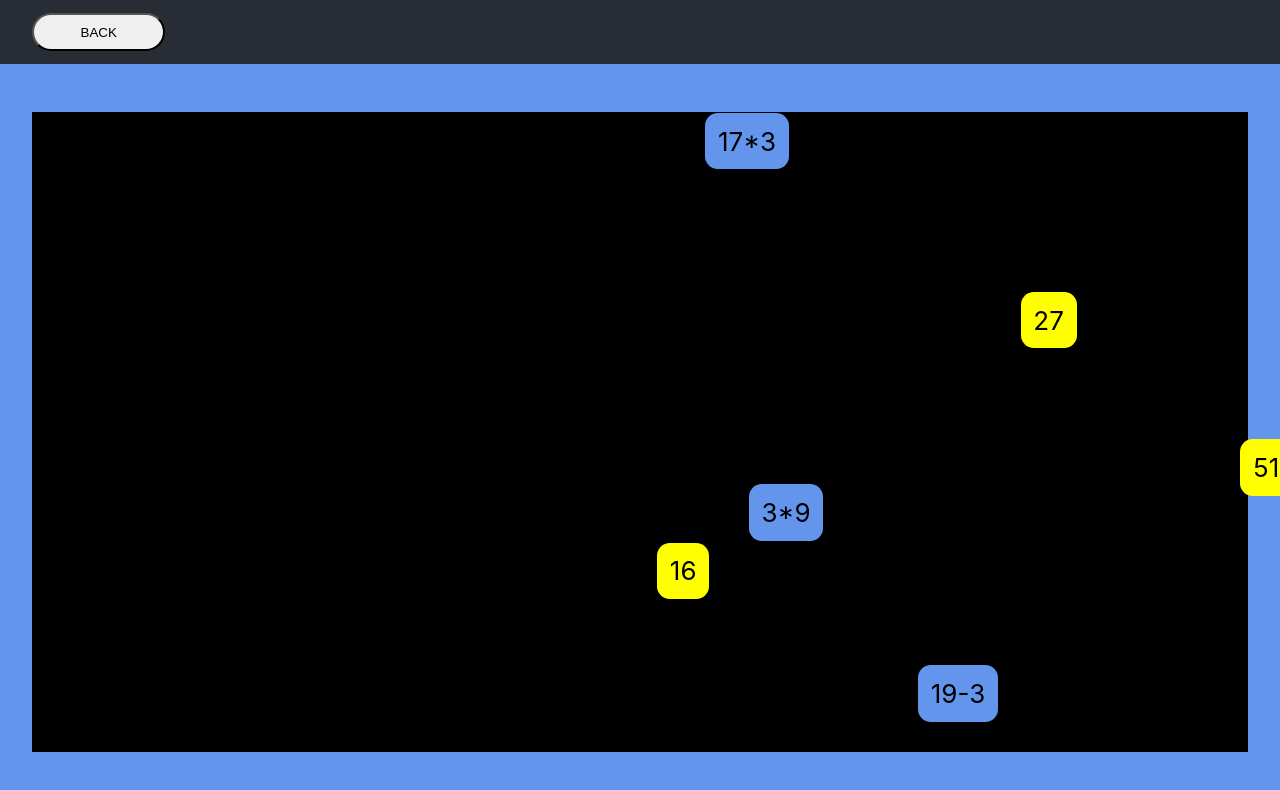
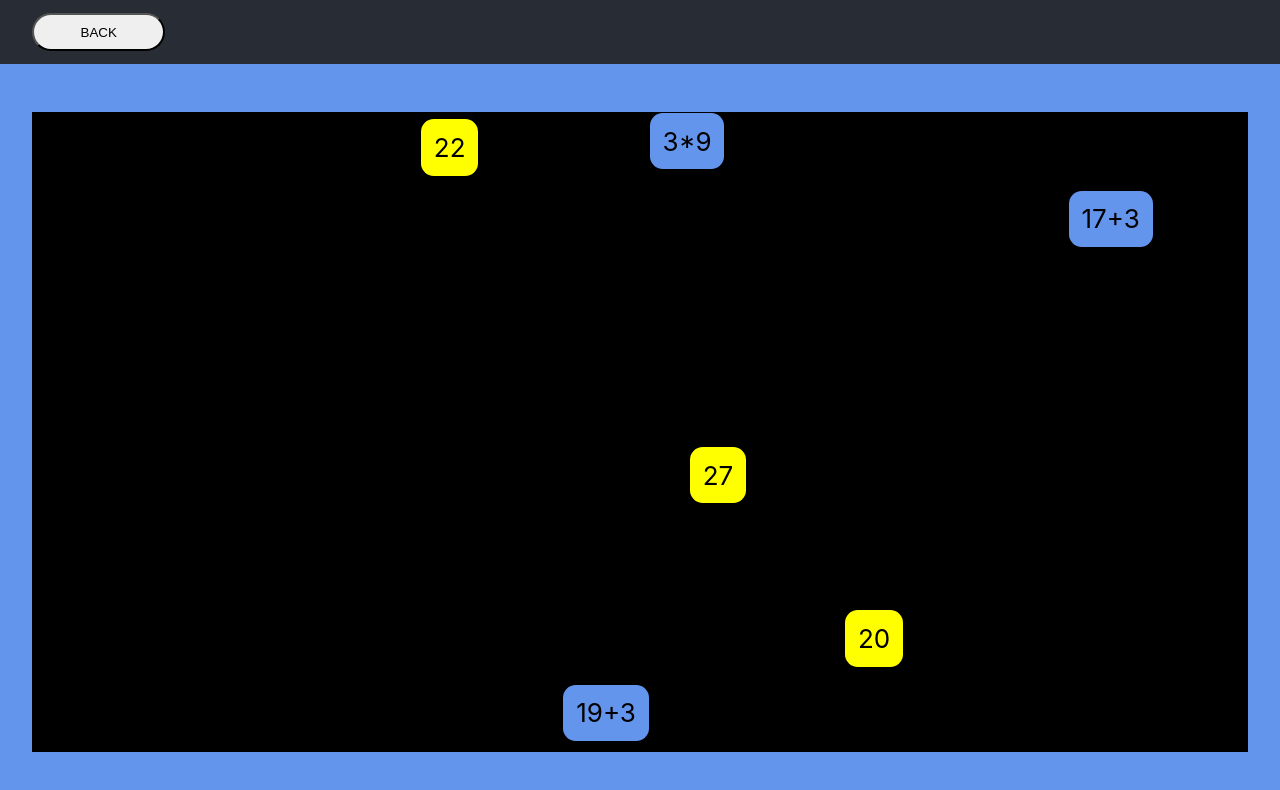
Before and after one commit to Creskendoll/bau-capstone, a React (Create React App) app: page / in a window 1280 px wide. Both pictures are taken after a click on the button "MATH". Shown: the top 790 px of the page. Built offline with nearby package versions, Linux system fonts and the light colour scheme.

Commit message:
math stuff

```diff
--- a/src/components/dots-game/DotsGame.tsx
+++ b/src/components/dots-game/DotsGame.tsx
@@ -30,34 +30,43 @@ const DotsGame = () => {
     setDots(newDots);
   };
 
+  // Light up the dots to show the sequence
   const runSequence = () => {
     setSequenceState(SequenceState.RUNNING);
 
+    // Light up each dot
     dots.forEach(async (dot, index) => {
       const newDot = Object.assign({}, dot);
       newDot.color = HIGHLIGHT_COLOR;
+      // Wait longer for the subsequent dots
       await sleep(1000 * (index + 1));
       updateDot(dot, newDot);
+      // How long a dot will stay highlighted
       await sleep(500);
       updateDot(newDot, dot);
+      // End the sequence
       if (index === dots.length - 1) setSequenceState(SequenceState.RAN);
     });
   };
 
-  const generateDots = (n : number) => {
+  const generateDots = (n: number) => {
+    // Generate dot models that contains the data to render a dot
     setDots(
       [...Array(n).keys()].map(index => {
-        const pos: CompPosition = {
-          top: Math.random(),
-          left: Math.random()
-        };
         return {
-          position: pos,
+          // CompPosition
+          // Values are between 0 and 1
+          // We want to be calculating real position when rendering the dot
+          position: {
+            top: Math.random(),
+            left: Math.random()
+          },
           color: DOT_COLOR,
           index: index
         };
       })
     );
+    // Reset sequence
     setSequenceState(SequenceState.NOT_RAN);
   };
 
@@ -65,10 +74,12 @@ const DotsGame = () => {
     // Defined in game-container.css
     // Subtract the size of the dots
     const dotSize = DOT_SIZE * windowSize.width * 1.2;
-    const containerH = (SCREEN_RATIO.H * windowSize.height) - dotSize;
-    const containerW = (SCREEN_RATIO.W  * windowSize.width) - dotSize;
+    // Calculate boundaries
+    const containerH = SCREEN_RATIO.H * windowSize.height - dotSize;
+    const containerW = SCREEN_RATIO.W * windowSize.width - dotSize;
 
     return dots.map((dot, index) => {
+      // Calcualte dot positions
       const pos: CompPosition = {
         top: dot.position.top * containerH,
         left: dot.position.left * containerW
@@ -77,7 +88,9 @@ const DotsGame = () => {
         <GameDot
           key={index}
           className={
-            dot.color === HIGHLIGHT_COLOR || dot.color === CORRECT_COLOR ? "circle expanded" : "circle"
+            dot.color === HIGHLIGHT_COLOR || dot.color === CORRECT_COLOR
+              ? "circle expanded"
+              : "circle"
           }
           color={dot.color}
           position={pos}
@@ -87,14 +100,22 @@ const DotsGame = () => {
     });
   };
 
-  const resetGame = async (newLevel : boolean) => {
+  const resetGame = async (nextLevel: boolean) => {
     await sleep(800);
     setUserClicks([]);
-    generateDots(newLevel ? dots.length+1 : 3);
+    // Reset the game if nextLevel is false
+    // Add another dot if true
+    generateDots(nextLevel ? dots.length + 1 : 3);
   };
 
   const onDotClick = async (dot: DotModel) => {
-    if (sequenceState === SequenceState.RAN && dot.color !== CORRECT_COLOR && dot.color !== WRONG_COLOR) {
+    // Can't click when running a sequence
+    // Can't click the same dot twice
+    if (
+      sequenceState === SequenceState.RAN &&
+      dot.color !== CORRECT_COLOR &&
+      dot.color !== WRONG_COLOR
+    ) {
       // Update the color of the clicked dot
       const newDot = Object.assign({}, dot);
 
@@ -102,28 +123,34 @@ const DotsGame = () => {
         newDot.color = CORRECT_COLOR;
         setUserClicks(userClicks.concat([dot]));
         updateDot(dot, newDot);
-        if (dot.index + 1 === dots.length) {
-          resetGame(true);
-        }
+        // Proceed to the next level
+        if (dot.index + 1 === dots.length) resetGame(true);
       } else {
         newDot.color = WRONG_COLOR;
         updateDot(dot, newDot);
+        // Reset game
         resetGame(false);
       }
     }
   };
 
+  // Component did mount
   useEffect(() => {
+    // Set window dims
     updateWindowDimensions();
+    // Set {dots} state
     generateDots(3);
     window.addEventListener("resize", updateWindowDimensions);
   }, []);
 
+  // Component did update
+  // Run the sequence here since dot generation is async
+  // We have to wait until {dots} state is populated
   const mounted = useRef({});
   useEffect(() => {
     if (!mounted.current) mounted.current = true;
     else if (sequenceState === SequenceState.NOT_RAN && dots.length > 0)
-      runSequence();
+      runSequence(); // Run the initial sequence
   });
 
   return <div className="dots-game-area">{getDots()}</div>;
--- a/src/components/math-game/Answer.tsx
+++ b/src/components/math-game/Answer.tsx
@@ -1,25 +1,27 @@
 import React from "react";
-import CompPosition from "../../misc/CompPosition";
+import QuestionModel from "./QuestionModel";
 
 interface Props {
-  answer: string;
-  position: CompPosition;
+  model: QuestionModel;
+  onClick: () => void;
+  className: string;
 }
 
 const Answer = (props: Props) => {
   const style = {
-    ...props.position,
+    ...props.model.answer!!.position,
     ...{
-      background: "yellow",
-      position: "absolute",
-      justifyContent: "center",
-      alignItems: "center"
+      position: "absolute"
     }
   };
 
   return (
-    <div style={style as any} className="question">
-      <span>{props.answer}</span>
+    <div
+      onClick={props.onClick}
+      style={style as any}
+      className={props.className}
+    >
+      <span>{props.model.answer!!.value.toString()}</span>
     </div>
   );
 };
--- a/src/components/math-game/MathGame.tsx
+++ b/src/components/math-game/MathGame.tsx
@@ -1,14 +1,16 @@
-import React, { useState, useEffect } from "react";
+import React, { useState, useEffect, useRef } from "react";
 import QuestionModel from "./QuestionModel";
 import Question from "./Question";
-import CompPosition from "../../misc/CompPosition";
-import { SCREEN_RATIO, DOT_SIZE } from "../dots-game/DotGameConstants";
+import { SCREEN_RATIO } from "../dots-game/DotGameConstants";
 import "../../style/math-game.css";
 import Answer from "./Answer";
+import { pickRand } from "../../misc/Helpers";
+import { CHAR_LENGTH, CELL_HEIGHT } from "./MathGameConstants";
 
 const MathGame = () => {
   const [questions, setQuestions] = useState<QuestionModel[]>([]);
   const [windowSize, setWindowSize] = useState({ width: 0, height: 0 });
+  const [userClicks, setUserClicks] = useState<QuestionModel[]>([]);
 
   const updateWindowDimensions = () => {
     setWindowSize({ width: window.innerWidth, height: window.innerHeight });
@@ -16,77 +18,149 @@ const MathGame = () => {
 
   const operators = ["-", "+", "*"];
 
-  const calculateResult = (question: string) => {
-    return eval(question);
-  };
+  const calculateResult = (question: string): number => eval(question);
 
-  const generateQuestion = (length: number): QuestionModel => {
-    const operator = () => {
-      const randIndex = Math.floor(Math.random() * operators.length);
-      return operators[randIndex];
-    };
+  const generateQuestion = (length: number, index: number): QuestionModel => {
+    const questionSize = length * CHAR_LENGTH;
+    const containerH = (SCREEN_RATIO.H - CELL_HEIGHT) * windowSize.height;
+    const containerW = SCREEN_RATIO.W * windowSize.width - questionSize;
 
     const sentence: string = [...Array(length * 2 - 1).keys()]
       .map(val => {
         if (val % 2 === 0) {
           return Math.floor(Math.random() * 20 + 1).toString();
         } else {
-          return operator();
+          return pickRand(operators);
         }
       })
       .join("");
 
     return {
+      index: index,
       question: sentence,
-      answer: calculateResult(sentence),
+      answer: {
+        value: calculateResult(sentence),
+        position: {
+          top: Math.random() * containerH,
+          left: Math.random() * containerW
+        }
+      },
       position: {
-        top: Math.random(),
-        left: Math.random()
+        top: Math.random() * containerH,
+        left: Math.random() * containerW
       }
     };
   };
 
   const generateQuestions = (n: number) => {
-    setQuestions([...Array(n).keys()].map(val => generateQuestion(2)));
+    setQuestions([...Array(n).keys()].map(i => generateQuestion(2, i)));
+  };
+
+  const onAnswerClick = (q: QuestionModel) => {
+    if (userClicks.length === 1) {
+      const firstClick = userClicks[0];
+      if (calculateResult(firstClick.question!!) === q.answer!!.value) {
+        // Remove questions
+        const newQuestions = questions.filter(
+          qInner =>
+            qInner.index !== q.index || qInner.index !== firstClick.index
+        );
+        setQuestions(newQuestions);
+      } else {
+        const newQuestions = questions.filter(
+          qInner =>
+            qInner.index !== q.index || qInner.index !== firstClick.index
+        );
+        // Generate new questions
+        setQuestions(
+          newQuestions.concat([generateQuestion(2, questions.length)])
+        );
+      }
+      setUserClicks([]);
+    } else {
+      const hack: QuestionModel = {
+        index: q.index,
+        answer: q.answer,
+        position: undefined,
+        question: undefined
+      };
+      setUserClicks(userClicks.concat([hack]));
+    }
+  };
+  const onQuestionClick = (q: QuestionModel) => {
+    if (userClicks.length === 1) {
+      const firstClick = userClicks[0];
+      if (calculateResult(q.question!!) === userClicks[0].answer!!.value) {
+        // Remove questions
+        const newQuestions = questions.filter(
+          qInner =>
+            qInner.index !== q.index || qInner.index !== firstClick.index
+        );
+        setQuestions(newQuestions);
+      } else {
+        const newQuestions = questions.filter(
+          qInner =>
+            qInner.index !== q.index || qInner.index !== firstClick.index
+        );
+        // Generate new questions
+        setQuestions(
+          newQuestions.concat([generateQuestion(2, questions.length)])
+        );
+      }
+      setUserClicks([]);
+    } else {
+      const hack: QuestionModel = {
+        index: q.index,
+        answer: undefined,
+        position: undefined,
+        question: q.question
+      };
+      setUserClicks(userClicks.concat([hack]));
+    }
   };
 
   const getQuestions = () => {
-    const containerH = SCREEN_RATIO.H * windowSize.height - DOT_SIZE;
-    const containerW = SCREEN_RATIO.W * windowSize.width - DOT_SIZE;
-
+    // TODO: Make Question and Answer a single component
     return questions
-      .map((q, i) => {
-        const pos: CompPosition = {
-          top: q.position.top * containerH,
-          left: q.position.left * containerW
-        };
-        q.position = pos;
-
-        return <Question key={i} model={q} />;
-      })
+      .map((q, i) => (
+        <Question
+          onClick={() => onQuestionClick(q)}
+          key={i}
+          model={q}
+          className={
+            userClicks.map(u => u.question).includes(q.question)
+              ? "question cell clicked"
+              : "question cell"
+          }
+        />
+      ))
       .concat(
-        questions.map((q, i) => {
-          const pos: CompPosition = {
-            top: Math.random() * containerH,
-            left: Math.random() * containerW
-          };
-          return (
-            <Answer
-              key={i + 999999}
-              answer={q.answer.toString()}
-              position={pos}
-            />
-          );
-        })
+        questions.map((q, i) => (
+          <Answer
+            onClick={() => onAnswerClick(q)}
+            key={i + 999999}
+            model={q}
+            className={
+              userClicks.map(u => u.answer).includes(q.answer)
+                ? "answer cell clicked"
+                : "answer cell"
+            }
+          />
+        ))
       );
   };
 
   useEffect(() => {
     updateWindowDimensions();
-    generateQuestions(3);
     window.addEventListener("resize", updateWindowDimensions);
   }, []);
 
+  const mounted = useRef({});
+  useEffect(() => {
+    if (!mounted.current) mounted.current = true;
+    else if (questions.length === 0 && windowSize.height !== 0)
+      generateQuestions(3);
+  });
   return <div className="math-game-area">{getQuestions()}</div>;
 };
 
--- /dev/null
+++ b/src/components/math-game/MathGameConstants.ts
@@ -0,0 +1,3 @@
+const CHAR_LENGTH = 50;
+const CELL_HEIGHT = 0.08;
+export { CHAR_LENGTH, CELL_HEIGHT };
--- a/src/misc/Helpers.ts
+++ b/src/misc/Helpers.ts
@@ -3,4 +3,7 @@ const sleep = (ms: number) => {
     setTimeout(resolve, ms);
   });
 };
-export { sleep };
+
+const pickRand = (arr: any[]) => arr[Math.floor(Math.random() * arr.length)];
+
+export { sleep, pickRand };
--- a/src/style/math-game.css
+++ b/src/style/math-game.css
@@ -4,7 +4,7 @@
   position: relative;
 }
 
-.question {
+.cell {
   display: flex;
   justify-content: center;
   align-items: center;
@@ -18,3 +18,23 @@
   -o-transition: 0.2s ease-in-out;
   transition: 0.2s ease-in-out;
 }
+
+.cell:hover {
+  transform: scale(1.2);
+  -webkit-transform: scale(1.2);
+  -moz-transform: scale(1.2);
+  -o-transform: scale(1.2);
+  -ms-transform: scale(1.2);
+}
+
+.clicked {
+  background: green !important;
+}
+
+.question {
+  background: cornflowerblue;
+}
+
+.answer {
+  background: yellow;
+}
```
Also changed, not shown: src/components/dots-game/GameDot.tsx (+4 -4 lines), src/components/math-game/Question.tsx (+8 -3 lines), src/components/math-game/QuestionModel.ts (+7 -3 lines).
